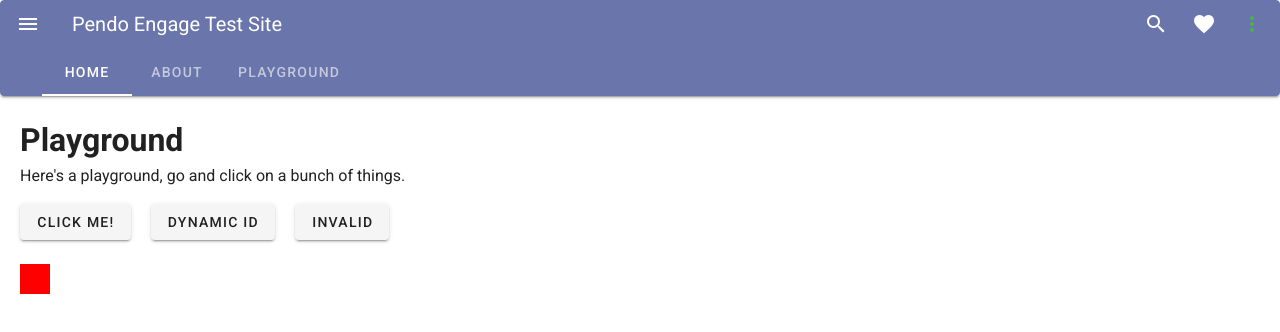
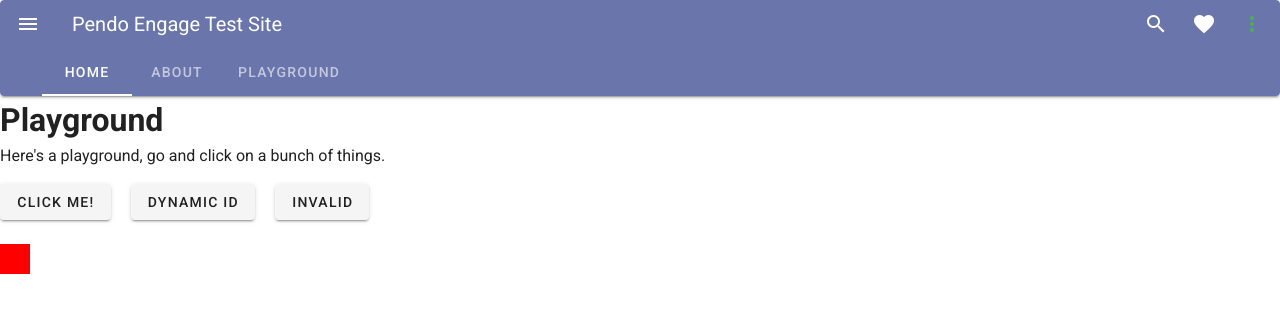
Before and after one commit to jingjing-jacobson/engage-test-site, a Vue app: page /playground in a window 1280 px wide. Shown: the top 332 px of the page. Built offline with nearby package versions, Linux system fonts and the light colour scheme.

Commit message:
take out playground div

```diff
--- a/src/views/PlaygroundView.vue
+++ b/src/views/PlaygroundView.vue
@@ -1,5 +1,5 @@
 <template>
-    <div class="playground">
+    <div>
         <h1>Playground</h1>
         <p>Here's a playground, go and click on a bunch of things.</p>
         <div class="flex-container">
@@ -25,9 +25,9 @@ export default {
 </script>
 
 <style>
-.playground {
+/* .playground {
     padding: 20px;
-}
+} */
 .flex-container {
     display: flex;
     gap: 20px;
```
